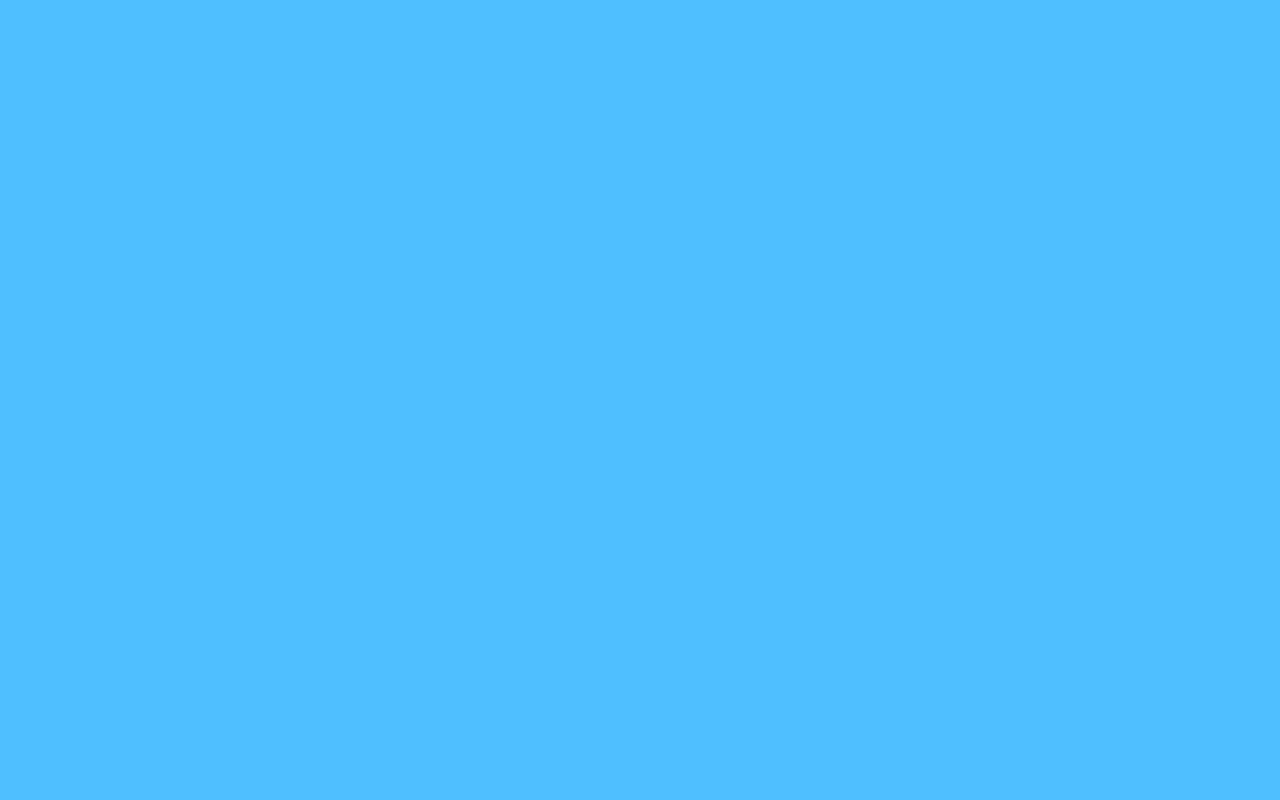
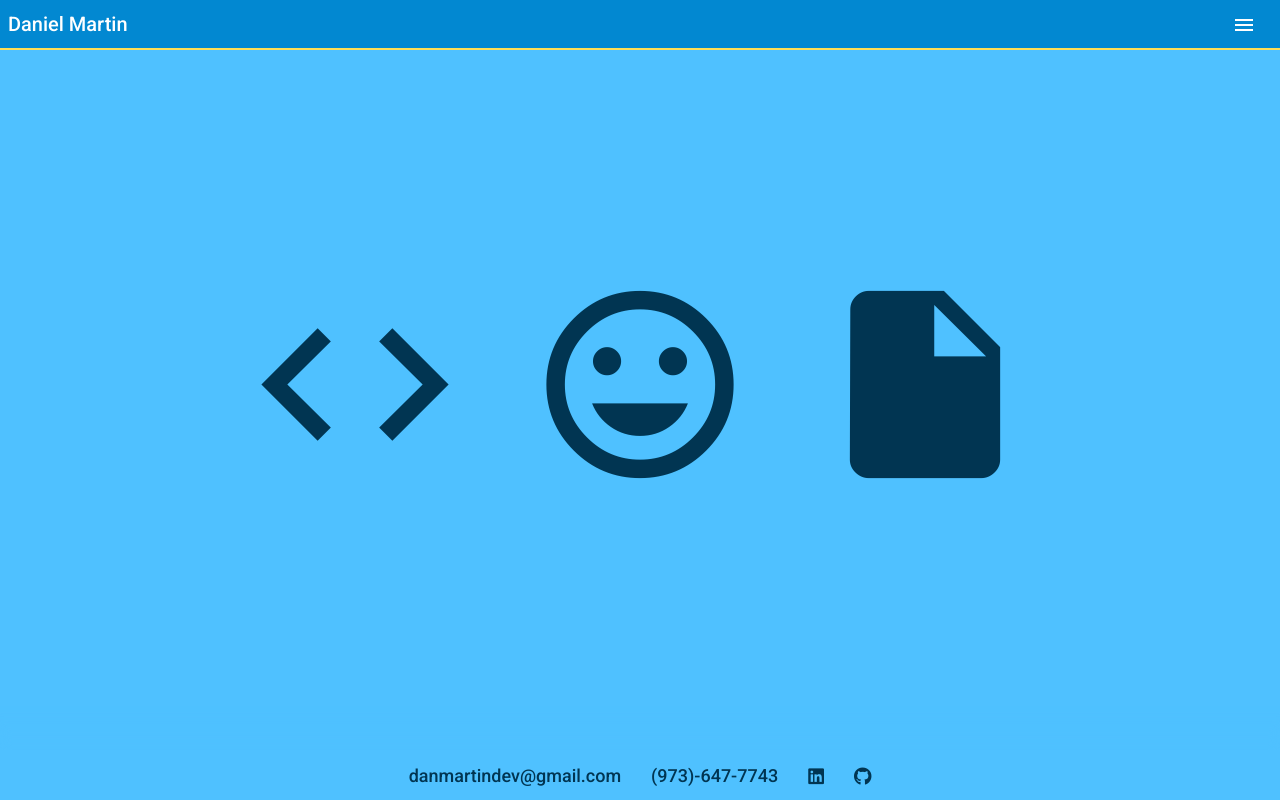
Before and after one commit to danmartindev/Portfolio, an Angular app: page /main in a window 1280 px wide. Built offline with nearby package versions, Linux system fonts and the light colour scheme.

Commit message:
fixed error

```diff
--- a/src/app/main/main.component.html
+++ b/src/app/main/main.component.html
@@ -2,7 +2,7 @@
 
   <!-- link images -->
   <div class="link-wrap">
-    <div *ngFor="let l of links" class="link"></div>
+    <div *ngFor="let l of links" class="link" >
         <i
         class="material-icons clean-btn"
         routerLink="{{l.route}}"
@@ -10,7 +10,8 @@
         (mouseleave)="mouseLeave(l)"
         [@colorUp]="l.state"
         >{{l.image}}</i>
-        <span [@fadeUp]="l.state" class="l-text">
+        <span [@fadeUp]="l.state" class="l-text"
+        >
           <span>{{l.text}}</span>
         </span>
     </div>
```
